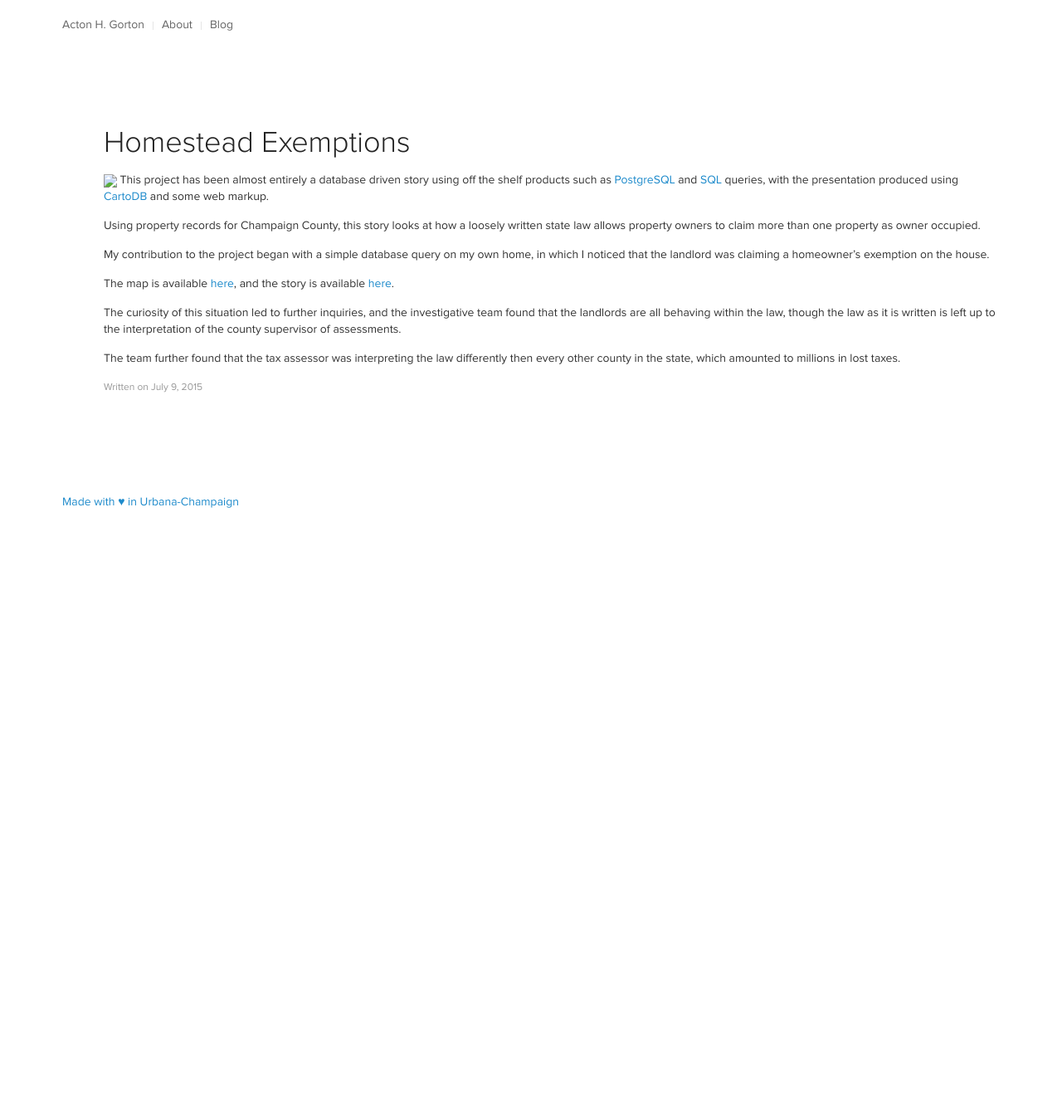
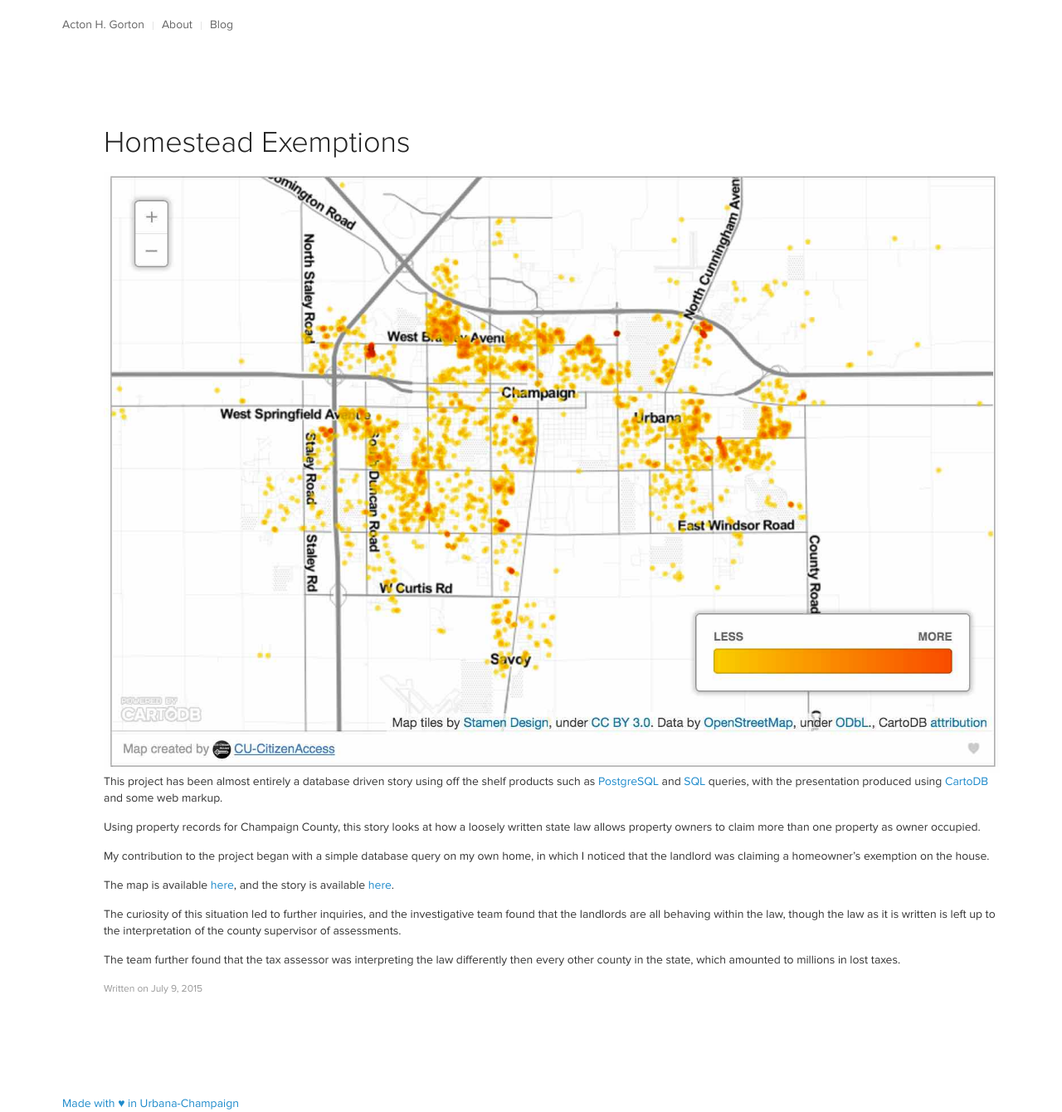
Before and after one commit to acer9997/acer9997.github.io, a Jekyll site: the page built from _posts/2015-07-09-homestead-exemptions.md, in a window 1280 px wide. Shown: the whole page at 83% size. Built offline with Jekyll 4.4.1, drawn with Linux system fonts in a browser that asks for light colours; before the commit the page ends 900 px from its top, so only the background shows below that.

Commit message:
very tired of testing images

```diff
--- a/_config.yml
+++ b/_config.yml
@@ -45,7 +45,7 @@ url: actongorton.com
 # (http://yourusername.github.io/repository-name)
 # and NOT your User repository (http://yourusername.github.io)
 # then add in the baseurl here, like this: "/repository-name"
-baseurl: "/acer9997.github.io"
+baseurl: ""
 
 #
 # !! You don't need to change any of the configuration flags below !!
--- a/_posts/2015-07-09-homestead-exemptions.md
+++ b/_posts/2015-07-09-homestead-exemptions.md
@@ -5,7 +5,7 @@ categories: []
 tags: ['data', 'sql', 'python', 'cartodb']
 published: True
 ---
-<img src="{{ site.url }}/images/homestead_exemptions.jpg">
+<img src="/images/homestead_exemptions.jpg">
 This project has been almost entirely a database driven story using off the shelf products such as [PostgreSQL](http://www.postgresql.org/) and [SQL](http://www.w3schools.com/sql/) queries, with the presentation produced using [CartoDB](https://cartodb.com/) and some web markup.
 
 Using property records for Champaign County, this story looks at how a loosely written state law allows property owners to claim more than one property as owner occupied.
```
